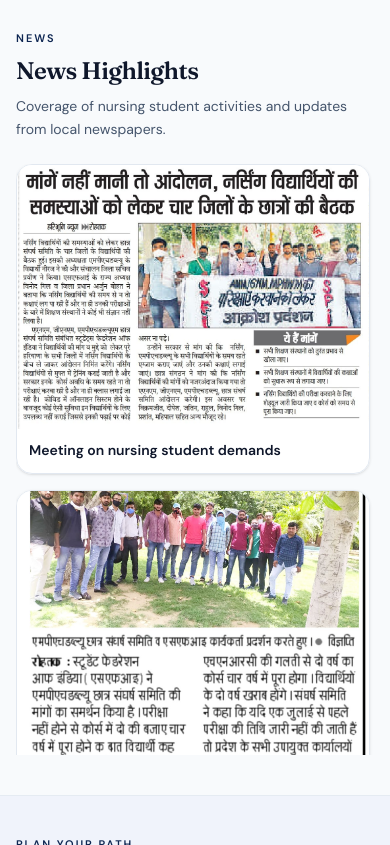
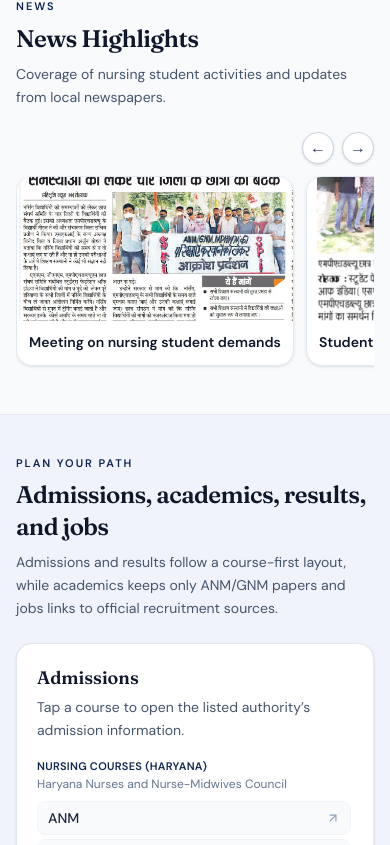
Before and after one commit to mnishjangra/nursing, a React (Vite) app: page / in a window 390 px wide. Shown: the part 2839-3684 px from the top of the page. Built offline with nearby package versions, Linux system fonts and the light colour scheme.

Commit message:
corrected text

```diff
--- a/src/pages/Home.jsx
+++ b/src/pages/Home.jsx
@@ -1,3 +1,4 @@
+import { useRef } from 'react'
 import { Link } from 'react-router-dom'
 import { motion } from 'framer-motion'
 import { FiActivity, FiArrowUpRight, FiClipboard, FiHome, FiShield, FiUsers } from 'react-icons/fi'
@@ -117,6 +118,17 @@ function AcademicsRow({ row }) {
 }
 
 export default function Home() {
+  const newsSliderRef = useRef(null)
+
+  const scrollNews = (direction) => {
+    if (!newsSliderRef.current) return
+    const distance = Math.round(newsSliderRef.current.clientWidth * 0.8)
+    newsSliderRef.current.scrollBy({
+      left: direction === 'left' ? -distance : distance,
+      behavior: 'smooth',
+    })
+  }
+
   return (
     <main>
       <section
@@ -253,13 +265,13 @@ export default function Home() {
                   whileInView={{ opacity: 1, y: 0 }}
                   viewport={{ once: true, margin: '-8%' }}
                   transition={{ duration: 0.32 }}
-                  className="mt-4 max-w-4xl"
+                  className="mt-4 max-w-[320px] sm:max-w-2xl lg:max-w-4xl"
                 >
                   <ExternalLink
                     href={v.url}
                     className="premium-card premium-glow-hover group block overflow-hidden rounded-2xl border border-slate-200 bg-white shadow-sm transition hover:-translate-y-0.5 hover:border-rose-300/80 hover:shadow-md dark:hover:border-purple-400/50"
                   >
-                    <div className="relative h-48 w-full overflow-hidden bg-slate-100 sm:h-56 md:h-60 dark:bg-zinc-800">
+                    <div className="relative h-40 w-full overflow-hidden bg-slate-100 sm:h-52 md:h-56 dark:bg-zinc-800">
                       <img
                         src={youtubeLiveImage}
                         alt="Nursing Culture channel logo"
@@ -325,7 +337,29 @@ export default function Home() {
             title="News Highlights"
             description="Coverage of nursing student activities and updates from local newspapers."
           />
-          <div className="mt-6 grid max-h-[70vh] grid-cols-1 gap-4 overflow-y-auto pr-1 snap-y snap-mandatory sm:max-h-none sm:overflow-visible sm:pr-0 sm:snap-none sm:grid-cols-2 lg:grid-cols-3">
+          <div className="relative mt-6">
+            <div className="mb-3 flex items-center justify-end gap-2 sm:hidden">
+              <button
+                type="button"
+                onClick={() => scrollNews('left')}
+                aria-label="Scroll news left"
+                className="inline-flex h-8 w-8 items-center justify-center rounded-full border border-slate-300 bg-white text-slate-700 shadow-sm transition hover:bg-slate-50"
+              >
+                <span aria-hidden>&larr;</span>
+              </button>
+              <button
+                type="button"
+                onClick={() => scrollNews('right')}
+                aria-label="Scroll news right"
+                className="inline-flex h-8 w-8 items-center justify-center rounded-full border border-slate-300 bg-white text-slate-700 shadow-sm transition hover:bg-slate-50"
+              >
+                <span aria-hidden>&rarr;</span>
+              </button>
+            </div>
+            <div
+              ref={newsSliderRef}
+              className="flex gap-3 overflow-x-auto pb-2 snap-x snap-mandatory sm:grid sm:grid-cols-2 sm:gap-4 sm:overflow-visible sm:pb-0 sm:snap-none lg:grid-cols-3"
+            >
             {newsHighlights.map((item, index) => (
               <motion.article
                 key={item.id}
@@ -333,9 +367,9 @@ export default function Home() {
                 whileInView={{ opacity: 1, y: 0 }}
                 viewport={{ once: true, margin: '-10%' }}
                 transition={{ duration: 0.3, delay: index * 0.04 }}
-                className="premium-card premium-glow-hover snap-start overflow-hidden rounded-2xl border border-slate-200 bg-white/95 shadow-sm"
+                className="premium-card premium-glow-hover min-w-[74%] shrink-0 snap-start overflow-hidden rounded-2xl border border-slate-200 bg-white/95 shadow-sm sm:min-w-0 sm:shrink"
               >
-                <div className="aspect-4/3 w-full overflow-hidden bg-slate-100 dark:bg-zinc-800">
+                <div className="h-36 w-full overflow-hidden bg-slate-100 sm:h-auto sm:aspect-4/3 dark:bg-zinc-800">
                   <img
                     src={item.image}
                     alt={item.title}
@@ -350,6 +384,7 @@ export default function Home() {
                 </div>
               </motion.article>
             ))}
+            </div>
           </div>
         </div>
       </section>
```
